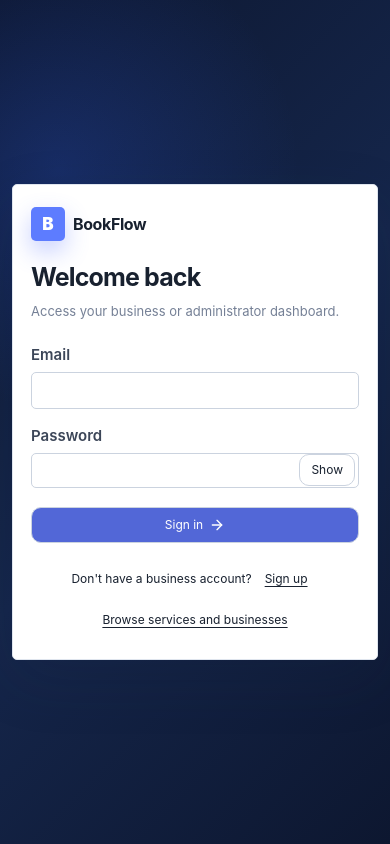
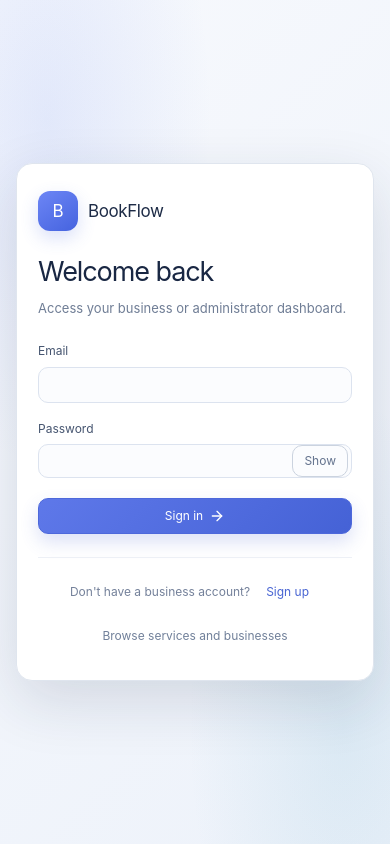
Before and after one commit to joebanezair/booking-project, a React (Vite) app in the folder client/: page /login in a window 390 px wide. Built offline with nearby package versions, Linux system fonts and the light colour scheme; no server answers.

Commit message:
Refresh BookFlow authentication page styling

```diff
--- a/client/src/auth-enhancements.css
+++ b/client/src/auth-enhancements.css
@@ -93,3 +93,222 @@
   .auth-card .auth-brand strong { font-size: 16px; }
   .auth-card .auth-copy { margin-bottom: 23px; }
 }
+
+
+/* BookFlow authentication refresh: polish the existing login/register surface only. */
+.auth-shell {
+  position: relative;
+  isolation: isolate;
+  overflow: hidden;
+  min-height: 100vh;
+  min-height: 100svh;
+  padding: clamp(20px, 4vw, 56px);
+  background:
+    radial-gradient(ellipse at 12% 14%, rgba(91, 125, 238, .13), transparent 34%),
+    radial-gradient(ellipse at 88% 86%, rgba(74, 159, 194, .12), transparent 32%),
+    linear-gradient(135deg, #f7f9fd 0%, #edf2fa 100%);
+}
+.auth-shell::before {
+  content: "";
+  position: absolute;
+  z-index: -1;
+  inset: 0;
+  pointer-events: none;
+  opacity: .28;
+  background-image: radial-gradient(rgba(87, 108, 158, .26) .7px, transparent .7px);
+  background-size: 22px 22px;
+  mask-image: radial-gradient(ellipse at center, #000 0%, transparent 76%);
+}
+.auth-shell > .auth-card {
+  position: relative;
+  width: min(460px, 100%);
+  min-height: 0;
+  padding: clamp(30px, 5vw, 42px);
+  border: 1px solid rgba(220, 227, 240, .92);
+  border-radius: 20px !important;
+  background: rgba(255, 255, 255, .96);
+  box-shadow:
+    0 28px 75px rgba(34, 52, 91, .12),
+    0 3px 10px rgba(34, 52, 91, .035);
+  backdrop-filter: blur(14px);
+}
+.auth-card .auth-card-header { margin-bottom: 30px; }
+.auth-card .auth-brand {
+  display: inline-flex;
+  align-items: center;
+  gap: 10px;
+}
+.auth-card .auth-brand .brand-mark {
+  width: 40px;
+  height: 40px;
+  border-radius: 12px !important;
+  background: linear-gradient(145deg, #6d86f5, #4563df);
+  box-shadow: 0 7px 18px rgba(69, 99, 223, .2);
+}
+.auth-card .auth-brand strong {
+  color: #1d2b46;
+  font-size: 17px;
+  letter-spacing: -.025em;
+}
+.auth-card .auth-copy { margin-bottom: 26px; }
+.auth-card .auth-copy h1 {
+  margin: 0 0 10px;
+  color: #192743;
+  font-size: clamp(27px, 4vw, 33px);
+  line-height: 1.18;
+  letter-spacing: -.04em;
+}
+.auth-card .auth-copy .muted {
+  color: #6f7d95;
+  font-size: 13px;
+  line-height: 1.65;
+}
+.auth-card form.auth-fields { gap: 17px; }
+.auth-card .auth-fields label,
+.auth-card .auth-field > label {
+  color: #465570;
+  font-size: 12px;
+  line-height: 1.45;
+}
+.auth-card .auth-fields .ui-input {
+  min-height: 48px;
+  padding: 12px 14px;
+  border: 1px solid #dce3ef !important;
+  border-radius: 10px !important;
+  background: #fbfcfe !important;
+  color: #1c2942 !important;
+  box-shadow: none !important;
+  font-size: 14px;
+  transition: border-color .16s ease, box-shadow .16s ease, background .16s ease;
+}
+.auth-card .auth-fields .ui-input::placeholder { color: #9aa6b9; }
+.auth-card .auth-fields .ui-input:hover { border-color: #c8d2e3 !important; }
+.auth-card .auth-fields .ui-input:focus,
+.auth-card .auth-fields .ui-input:focus-visible {
+  border-color: #7188ed !important;
+  background: #fff !important;
+  box-shadow: 0 0 0 3px rgba(91, 120, 231, .13) !important;
+  outline: 0;
+}
+.auth-card .auth-password-toggle {
+  color: #64738e !important;
+  border-radius: 8px !important;
+}
+.auth-card .auth-password-toggle:hover {
+  background: #eef2fb !important;
+  color: #405fcf !important;
+}
+.auth-card .auth-submit {
+  display: inline-flex;
+  align-items: center;
+  justify-content: center;
+  gap: 10px;
+  width: 100% !important;
+  min-height: 50px;
+  margin-top: 3px;
+  border: 1px solid #4d68db !important;
+  border-radius: 10px !important;
+  background: linear-gradient(135deg, #5e78e9, #4562d6) !important;
+  color: #fff !important;
+  box-shadow: 0 8px 18px rgba(69, 98, 214, .19) !important;
+  transition: transform .16s ease, box-shadow .16s ease, filter .16s ease;
+}
+.auth-card .auth-submit:hover:not(:disabled) {
+  transform: translateY(-1px);
+  filter: brightness(.98);
+  box-shadow: 0 11px 23px rgba(69, 98, 214, .23) !important;
+}
+.auth-card .auth-submit:focus-visible {
+  outline: 3px solid rgba(91, 120, 231, .28);
+  outline-offset: 3px;
+}
+.auth-card .auth-submit:disabled { opacity: .68; }
+.auth-card .auth-footer {
+  gap: 2px 5px;
+  margin-top: 23px;
+  padding-top: 18px;
+  border-top: 1px solid #edf0f6;
+  color: #74819a;
+}
+.auth-card .auth-switch {
+  min-height: 36px;
+  padding: 6px 5px;
+  color: #4965d3 !important;
+  text-decoration: none;
+}
+.auth-card .auth-switch:hover { background: transparent !important; text-decoration: underline; }
+.auth-card .auth-browse {
+  margin-top: 11px;
+  color: #71809a;
+  text-decoration: none;
+}
+.auth-card .auth-browse:hover { color: #4965d3; text-decoration: underline; }
+.auth-card .auth-fields .error {
+  padding: 11px 13px;
+  border-radius: 9px !important;
+  font-size: 12px;
+  line-height: 1.5;
+}
+
+/* Keep all authentication copy at regular weight, including inherited button styles. */
+.auth-shell,
+.auth-shell * {
+  font-weight: 400 !important;
+}
+
+/* Dark theme remains supported without changing the login form or its contents. */
+html[data-theme="dark"] body .auth-shell {
+  background:
+    radial-gradient(ellipse at 12% 14%, rgba(82, 112, 220, .2), transparent 34%),
+    radial-gradient(ellipse at 88% 86%, rgba(48, 133, 169, .15), transparent 32%),
+    linear-gradient(135deg, #0d1422 0%, #111c2e 100%);
+}
+html[data-theme="dark"] body .auth-shell::before {
+  background-image: radial-gradient(rgba(161, 179, 218, .2) .7px, transparent .7px);
+}
+html[data-theme="dark"] body .auth-shell > .auth-card {
+  border-color: #2a3850;
+  background: rgba(20, 31, 49, .97);
+  box-shadow: 0 28px 75px rgba(0, 0, 0, .3);
+}
+html[data-theme="dark"] body .auth-card .auth-brand strong,
+html[data-theme="dark"] body .auth-card .auth-copy h1 {
+  color: #edf2fb;
+}
+html[data-theme="dark"] body .auth-card .auth-copy .muted,
+html[data-theme="dark"] body .auth-card .auth-footer {
+  color: #a7b4c9;
+}
+html[data-theme="dark"] body .auth-card .auth-fields label,
+html[data-theme="dark"] body .auth-card .auth-field > label {
+  color: #c5d0e2;
+}
+html[data-theme="dark"] body .auth-card .auth-fields .ui-input {
+  border-color: #34445e !important;
+  background: #101a2b !important;
+  color: #edf2fb !important;
+}
+html[data-theme="dark"] body .auth-card .auth-fields .ui-input:focus,
+html[data-theme="dark"] body .auth-card .auth-fields .ui-input:focus-visible {
+  border-color: #8196f2 !important;
+  background: #121e31 !important;
+}
+html[data-theme="dark"] body .auth-card .auth-footer { border-top-color: #2a3850; }
+html[data-theme="dark"] body .auth-card .auth-password-toggle:hover {
+  background: #26354d !important;
+}
+html[data-theme="dark"] body .auth-card .auth-browse { color: #aab7ce; }
+
+@media (max-width: 480px) {
+  .auth-shell { padding: 16px; }
+  .auth-shell > .auth-card {
+    padding: 27px 21px;
+    border-radius: 16px !important;
+  }
+  .auth-card .auth-card-header { margin-bottom: 25px; }
+  .auth-card .auth-copy { margin-bottom: 23px; }
+}
+@media (prefers-reduced-motion: reduce) {
+  .auth-card .auth-fields .ui-input,
+  .auth-card .auth-submit { transition: none; }
+}
```
